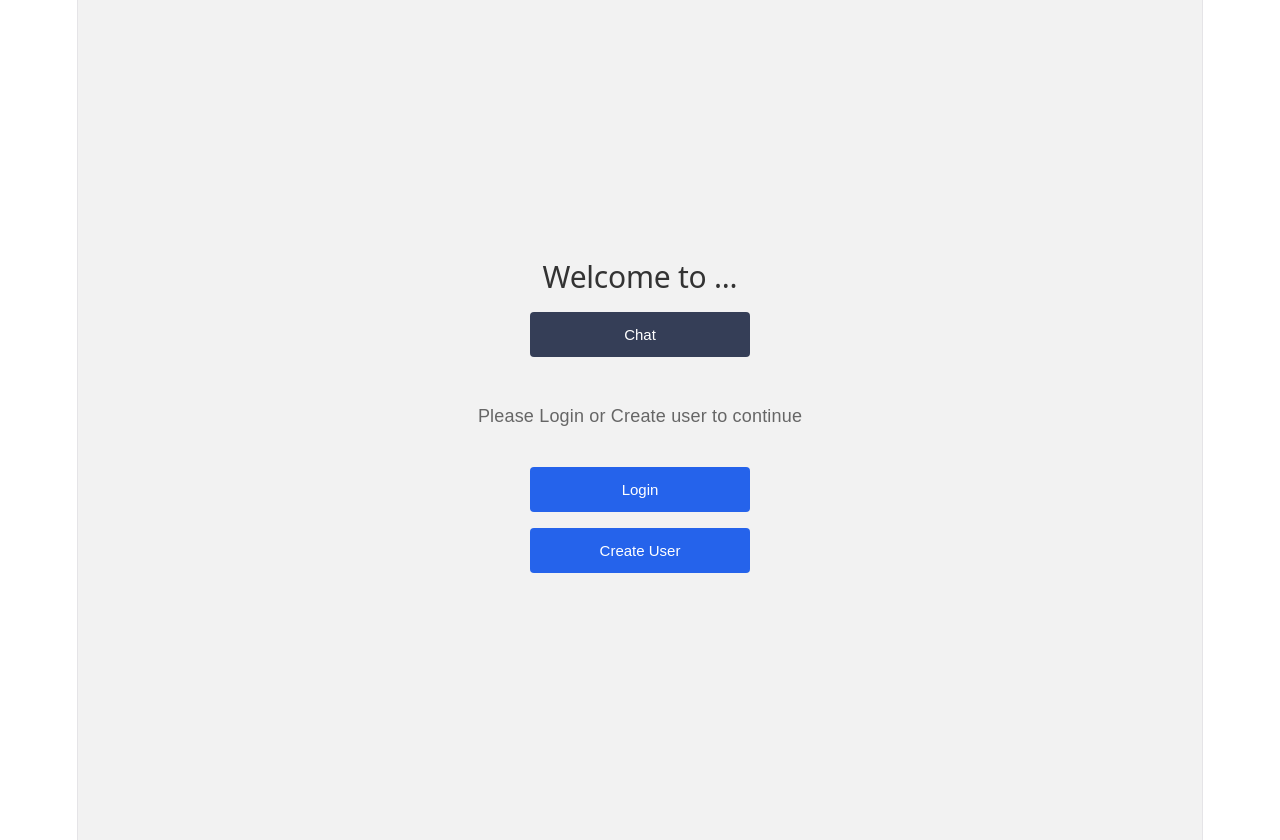
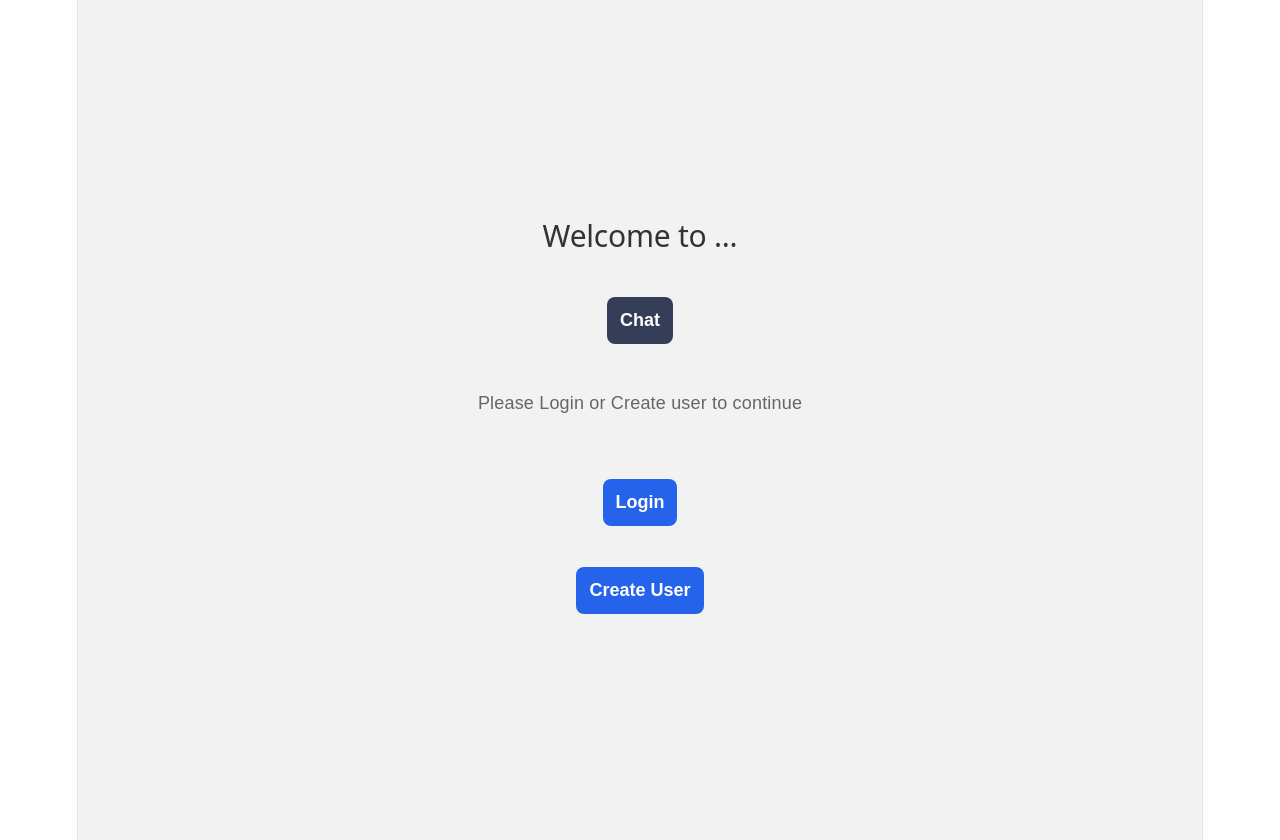
Before and after one commit to MohamedSuleiman/UDI_GRAD_PROJECT, a React (Vite) app in the folder frontend/: page / in a window 1280 px wide. Built offline with nearby package versions, Linux system fonts and the light colour scheme.

Commit message:
fixed the repeating css code and deleted CreateUser.css since it was repeating the same css code

```diff
--- a/frontend/src/Pages/CreateUser/CreateUser.css
+++ /dev/null
@@ -1,34 +0,0 @@
-#createButton {
-  width: 100%;
-
-  margin-top: 25px;
-  padding: 13px;
-
-  border: none;
-  border-radius: 8px;
-
-  background-color: #2563eb;
-  color: white;
-
-  font-size: 1rem;
-  font-weight: 600;
-
-  cursor: pointer;
-
-  transition:
-    background-color 0.2s ease,
-    transform 0.2s ease,
-    box-shadow 0.2s ease;
-}
-
-#createButton:hover {
-  background-color: #28145a;
-
-  transform: translateY(-2px);
-
-  box-shadow: 0 6px 15px rgba(37, 99, 235, 0.25);
-}
-
-#createButton:active {
-  transform: translateY(0);
-}
--- a/frontend/src/Pages/CreateUser/CreateUser.tsx
+++ b/frontend/src/Pages/CreateUser/CreateUser.tsx
@@ -1,6 +1,5 @@
 import { Field, Formik, Form } from "formik";
 import "../Login/LoginForm.css";
-import "./CreateUser.css";
 
 /* Defining the data required for creating a new user  */
 export interface CreateUserForm {
@@ -78,7 +77,7 @@ function CreateUserForm({ onCreated }: CreateUserFormProps) {
               <option value="Study">Study</option>
             </select>
           </div>
-          <button id="createButton" type="submit">
+          <button className="mainButton" id="createButton" type="submit">
             Create
           </button>
         </Form>
--- a/frontend/src/Pages/Home/HomePage.css
+++ b/frontend/src/Pages/Home/HomePage.css
@@ -31,41 +31,8 @@
   margin: 8px;
 }
 
-.home button {
-  width: 220px;
+#chat {
 
-  background-color: #2563eb;
-  color: white;
-
-  padding: 14px 20px;
-
-  border: none;
-  border-radius: 4px;
-
-  font-size: 15px;
-
-  cursor: pointer;
-
-  /* Ekstra animasjon */
-  transition:
-    background-color 0.2s ease,
-    transform 0.2s ease,
-    box-shadow 0.2s ease;
-}
-
-.home button:hover {
-  background-color: #28145a;
-
-  transform: translateY(-2px);
-
-  box-shadow: 0 6px 15px rgba(37, 99, 235, 0.25);
-}
-
-.home button:active {
-  transform: translateY(0);
-}
-
-#chat {
   background-color: #353e57;
   margin-bottom: 20px;
 }
--- a/frontend/src/Pages/Home/HomePage.tsx
+++ b/frontend/src/Pages/Home/HomePage.tsx
@@ -4,15 +4,19 @@ export function HomePage() {
   return (
     <div className="home">
       <h2>Welcome to ...</h2>
+
+      {/* Navigation to the different pages */}
       <a href="/Chat">
-        <button id="chat">Chat</button>
+        <button className="mainButton" id="chat">
+          Chat
+        </button>
       </a>
       <h3>Please Login or Create user to continue</h3>
       <a href="/Login">
-        <button>Login</button>
+        <button className="mainButton">Login</button>
       </a>
       <a href="/CreateUser">
-        <button>Create User</button>
+        <button className="mainButton">Create User</button>
       </a>
     </div>
   );
--- a/frontend/src/Pages/Login/LoginForm.css
+++ b/frontend/src/Pages/Login/LoginForm.css
@@ -52,36 +52,3 @@
   border: 1px solid #2563eb;
   outline: none;
 }
-
-#loginButton {
-  width: 100%;
-
-  background-color: #2563eb;
-  color: white;
-
-  padding: 14px 20px;
-  margin: 20px 0 8px 0;
-
-  border: none;
-  border-radius: 4px;
-
-  cursor: pointer;
-
-  /* Ekstra animasjon */
-  transition:
-    background-color 0.2s ease,
-    transform 0.2s ease,
-    box-shadow 0.2s ease;
-}
-
-#loginButton:hover {
-  background-color: #28145a;
-
-  transform: translateY(-2px);
-
-  box-shadow: 0 6px 15px rgba(37, 99, 235, 0.25);
-}
-
-#loginButton:active {
-  transform: translateY(0);
-}
--- a/frontend/src/Pages/Login/LoginForm.tsx
+++ b/frontend/src/Pages/Login/LoginForm.tsx
@@ -43,7 +43,7 @@ function LoginForm({ onLoginSubmit }: LoginFormProps) {
               type="password"
             />
           </div>
-          <button id="loginButton" type="submit">
+          <button className="mainButton" type="submit">
             Login
           </button>
         </Form>
```
